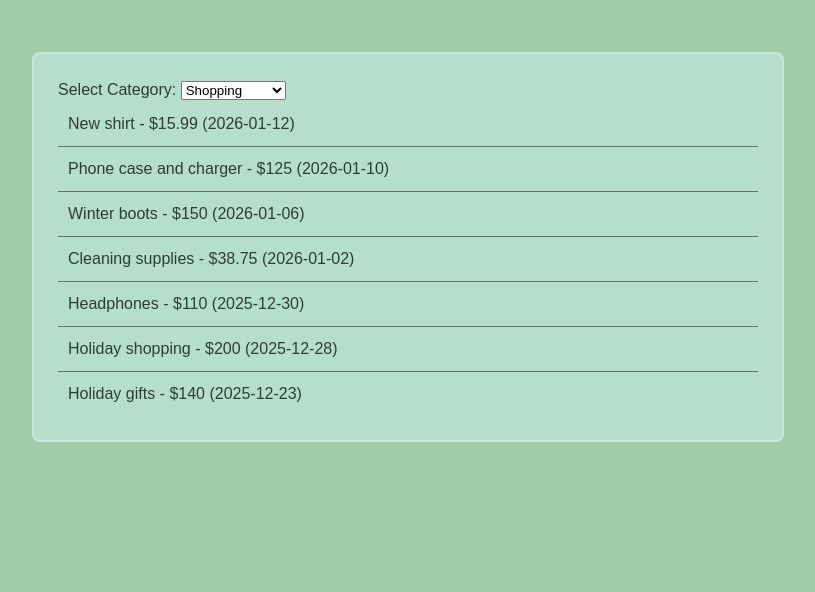
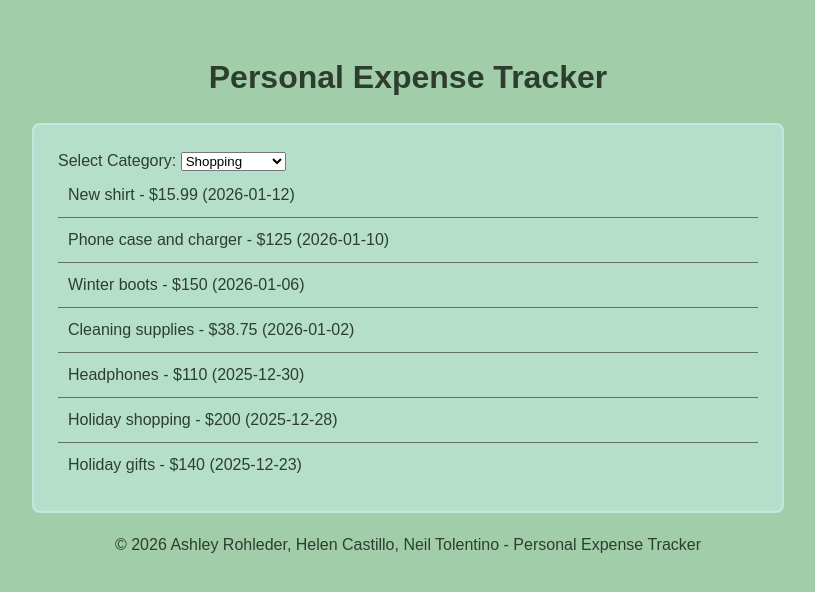
Before and after one commit to ntolentino4/group-6-full-stack-project, a React (Vite) app in the folder vite-project/: page / in a window 1280 px wide. Shown: the top 592 px of the page, without its empty margins (232-1047 px from the left). Built offline with nearby package versions, Linux system fonts and the light colour scheme.

Commit message:
Add: T.4 requirements header and footer components. No Axe DevTool warnings

```diff
--- a/vite-project/src/App.css
+++ b/vite-project/src/App.css
@@ -5,3 +5,15 @@
   background-color: #A1CDA8; /* Celadon Light - Main background */
   min-height: 100vh;
 }
+
+#root {
+  max-width: 1280px;
+  margin: 0 auto;
+  padding: 2rem;
+  background-color: #A1CDA8; /* Celadon Light - Main background */
+  min-height: 100vh;
+}
+
+header, footer {
+  text-align: center;
+}
--- a/vite-project/src/App.tsx
+++ b/vite-project/src/App.tsx
@@ -1,9 +1,15 @@
 import './App.css'
+import Header from './components/header/Header'
 import ExpenseFilter from './components/expense-filter/ExpenseFilter'
+import Footer from './components/footer/Footer'
 
 function App() {
   return (
-    <ExpenseFilter />
+    <>
+      <Header />
+      <ExpenseFilter />
+      <Footer />
+    </>
   )
 }
 
--- /dev/null
+++ b/vite-project/src/components/footer/Footer.tsx
@@ -0,0 +1,9 @@
+function Footer() {
+  return (
+    <footer>
+      <p>© 2026 Ashley Rohleder, Helen Castillo, Neil Tolentino - Personal Expense Tracker</p>
+    </footer>
+  )
+}
+
+export default Footer
--- /dev/null
+++ b/vite-project/src/components/header/Header.tsx
@@ -0,0 +1,9 @@
+function Header() {
+  return (
+    <header>
+      <h1>Personal Expense Tracker</h1>
+    </header>
+  )
+}
+
+export default Header
```
Also changed, not shown: vite-project/src/index.css (line endings or trailing spaces).
